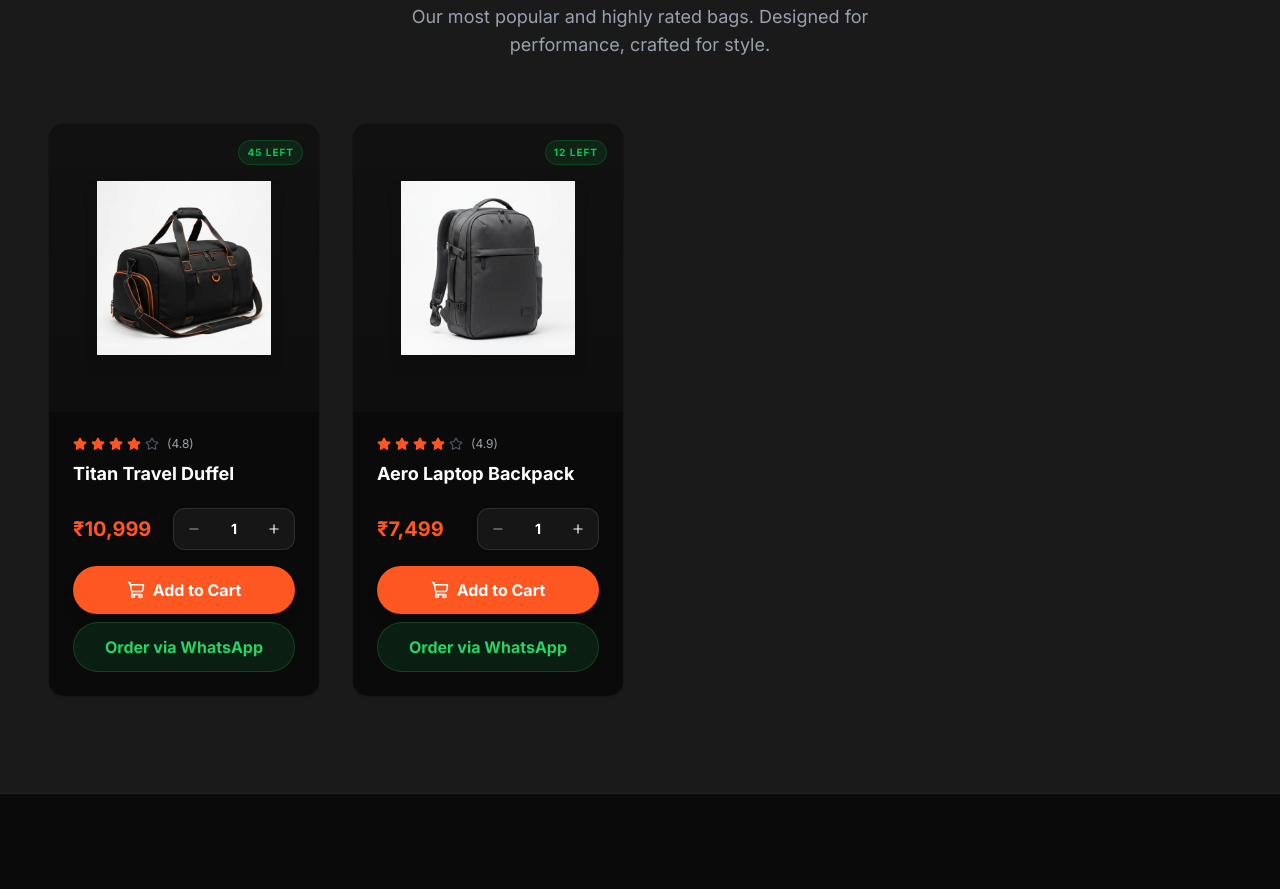
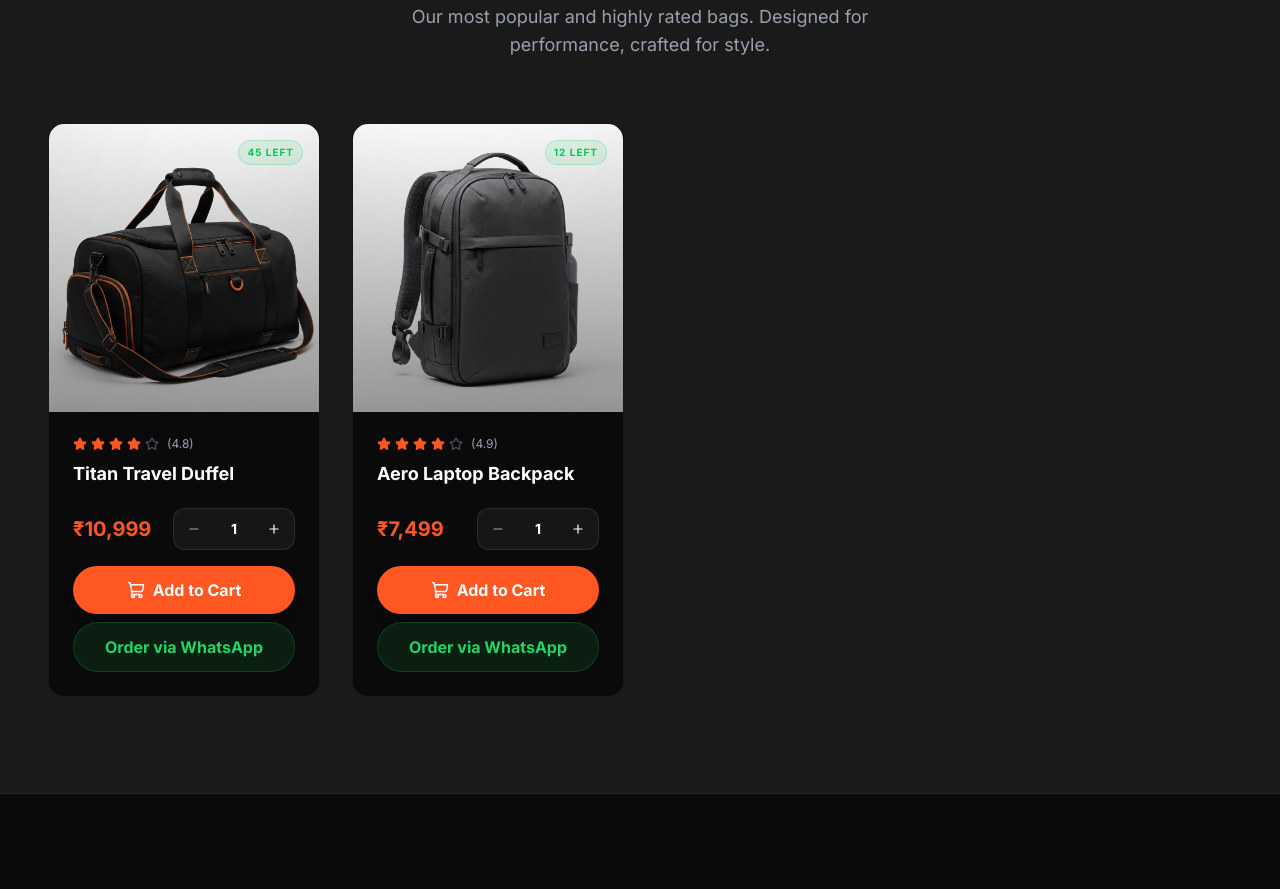
Before and after one commit to xlimpax/hammer, a Next.js app: page / in a window 1280 px wide. Shown: the part 1880-2769 px from the top of the page. Built offline with nearby package versions, Linux system fonts and the light colour scheme.

Commit message:
feat: Product photos now display full format with object-cover

```diff
--- a/src/components/FeaturedProducts.tsx
+++ b/src/components/FeaturedProducts.tsx
@@ -94,7 +94,7 @@ function ProductDetailsModal({ product, onClose, symbol, rate }: { product: any,
               src={product.images[selectedImage]}
               alt={product.name}
               fill
-              className={`object-contain p-10 transition-transform duration-200 ${showZoom ? 'scale-[2.5]' : 'scale-100'}`}
+              className={`object-cover transition-transform duration-200 ${showZoom ? 'scale-[2.5]' : 'scale-100'}`}
               style={showZoom ? { transformOrigin: `${zoomPos.x}% ${zoomPos.y}%` } : {}}
             />
           </div>
@@ -304,8 +304,8 @@ function ProductCard({ product, index, symbol, rate, onSelect }: { product: any,
       className="group bg-[var(--color-brand-dark)] rounded-2xl border border-white/5 overflow-hidden hover:border-white/20 transition-all duration-300 hover:shadow-[0_10px_40px_rgba(0,0,0,0.5)] flex flex-col cursor-pointer"
     >
       {/* Image Container */}
-      <div className="relative h-72 w-full bg-[#111] p-6 overflow-hidden flex items-center justify-center">
-        <div className="absolute inset-0 bg-gradient-to-b from-transparent to-black/20" />
+      <div className="relative h-72 w-full bg-[#111] overflow-hidden">
+        <div className="absolute inset-0 bg-gradient-to-b from-transparent to-black/40 z-10" />
 
         <AnimatePresence mode="wait">
           <motion.div
@@ -313,13 +313,13 @@ function ProductCard({ product, index, symbol, rate, onSelect }: { product: any,
             initial={{ opacity: 0, x: 20 }}
             animate={{ opacity: 1, x: 0 }}
             exit={{ opacity: 0, x: -20 }}
-            className="relative w-full h-full"
+            className="absolute inset-0"
           >
             <Image
               src={product.images[currentImageIndex]}
               alt={product.name}
               fill
-              className="object-contain p-6 drop-shadow-xl"
+              className="object-cover"
             />
           </motion.div>
         </AnimatePresence>
```
